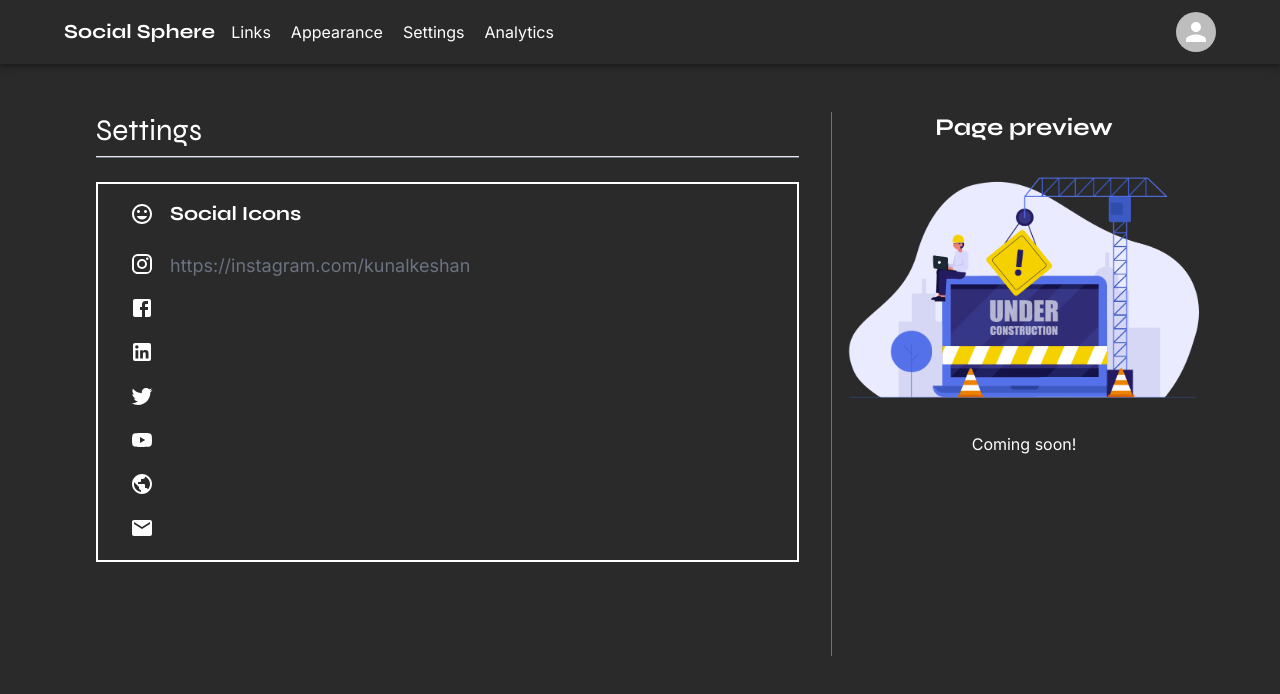
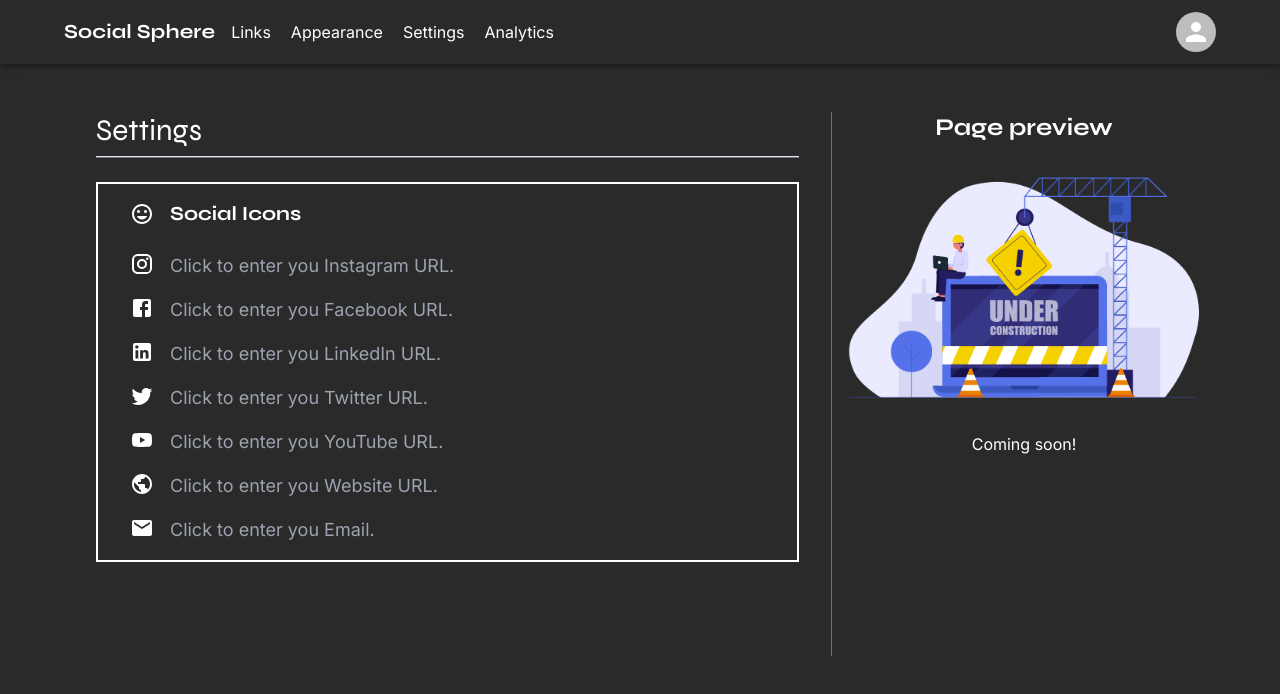
Before and after one commit to kunalkeshan/Social-Sphere, a React (Vite) app in the folder client/: page /admin/settings in a window 1280 px wide. Shown: the top 694 px of the page. Built offline with nearby package versions, Linux system fonts and the light colour scheme; sample sign-in values are in the browser's storage.

Commit message:
chore: added placeholder to prompt for socials

```diff
--- a/client/src/pages/admin/Settings.tsx
+++ b/client/src/pages/admin/Settings.tsx
@@ -7,26 +7,9 @@ import LinkedInIcon from '@mui/icons-material/LinkedIn';
 import PublicIcon from '@mui/icons-material/Public';
 import TwitterIcon from '@mui/icons-material/Twitter';
 import YouTubeIcon from '@mui/icons-material/YouTube';
-import { User } from '../../../../@types';
 import { useAppSelector } from '../../hooks/hooks';
 
 const Settings = () => {
-	const PROFILE: User = {
-		fullName: 'Kunal Keshan',
-		email: 'kunalkeshan12@gmail.com',
-		username: 'kunalkeshan',
-		password:
-			'$2a$10$65z5LeDJ5D0lnyzB6AC7megCyhbUj.sz8iW6WpS2mX7TVUET./Xvu',
-		publicId: '93e06117-b471-474d-99b3-bebc231ba481',
-		avatar: 'https://api.dicebear.com/6.x/thumbs/svg?seed=93e06117-b471-474d-99b3-bebc231ba481',
-		title: 'kunalkeshan',
-		bio: 'I help build websites.',
-		socials: {
-			website: 'https://kunalkeshan.dev',
-			instagram: 'https://instagram.com/kunalkeshan',
-		},
-	};
-
 	const { user } = useAppSelector((state) => state.user);
 
 	return (
@@ -42,8 +25,9 @@ const Settings = () => {
 						<InstagramIcon />
 						<input
 							type='text'
-							value={PROFILE.socials?.instagram}
+							value={user?.socials?.instagram}
 							className='bg-transparent w-full text-gray-500 outline-none hover:text-white transition-all hover:underline focus:underline focus:text-white'
+							placeholder='Click to enter you Instagram URL.'
 						/>
 					</div>
 
@@ -53,6 +37,7 @@ const Settings = () => {
 							type='text'
 							value={user?.socials?.facebook ?? ''}
 							className='bg-transparent w-full text-gray-500 outline-none hover:text-white transition-all hover:underline focus:underline focus:text-white'
+							placeholder='Click to enter you Facebook URL.'
 						/>
 					</div>
 
@@ -62,6 +47,7 @@ const Settings = () => {
 							type='text'
 							value={user?.socials?.linkedin ?? ''}
 							className='bg-transparent w-full text-gray-500 outline-none hover:text-white transition-all hover:underline focus:underline focus:text-white'
+							placeholder='Click to enter you LinkedIn URL.'
 						/>
 					</div>
 
@@ -71,6 +57,7 @@ const Settings = () => {
 							type='text'
 							value={user?.socials?.twitter ?? ''}
 							className='bg-transparent w-full text-gray-500 outline-none hover:text-white transition-all hover:underline focus:underline focus:text-white'
+							placeholder='Click to enter you Twitter URL.'
 						/>
 					</div>
 
@@ -80,6 +67,7 @@ const Settings = () => {
 							type='text'
 							value={user?.socials?.youtube ?? ''}
 							className='bg-transparent w-full text-gray-500 outline-none hover:text-white transition-all hover:underline focus:underline focus:text-white'
+							placeholder='Click to enter you YouTube URL.'
 						/>
 					</div>
 
@@ -89,6 +77,7 @@ const Settings = () => {
 							type='text'
 							value={user?.socials?.website ?? ''}
 							className='bg-transparent w-full text-gray-500 outline-none hover:text-white transition-all hover:underline focus:underline focus:text-white'
+							placeholder='Click to enter you Website URL.'
 						/>
 					</div>
 
@@ -98,6 +87,7 @@ const Settings = () => {
 							type='text'
 							value={user?.socials?.email ?? ''}
 							className='bg-transparent w-full text-gray-500 outline-none hover:text-white transition-all hover:underline focus:underline focus:text-white'
+							placeholder='Click to enter you Email.'
 						/>
 					</div>
 				</div>
```
